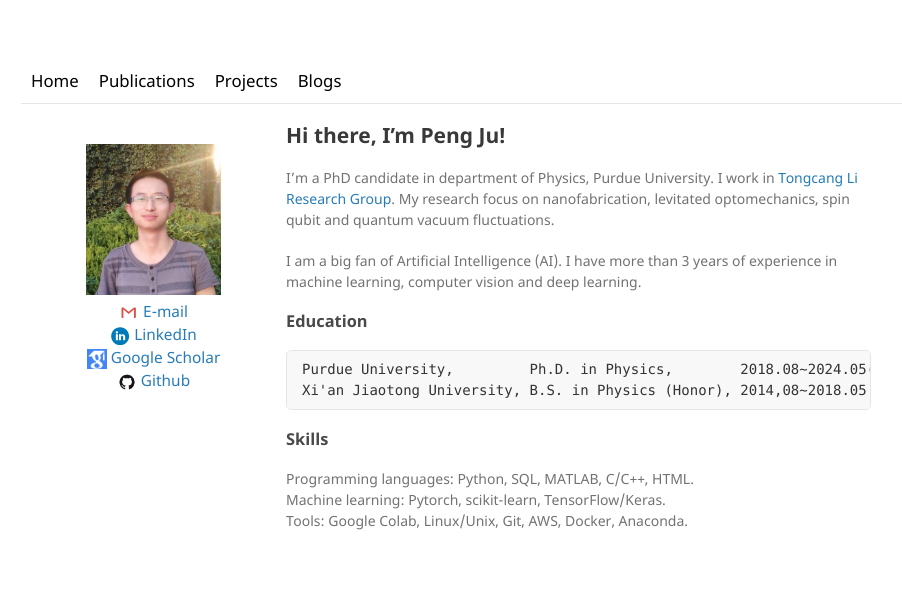
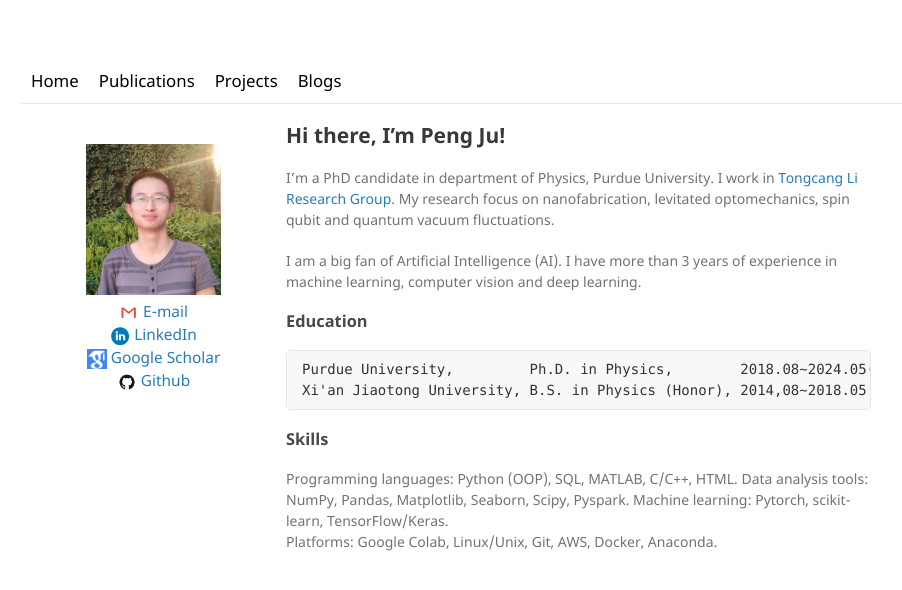
Before and after one commit to peng-ju/peng-ju.github.io, a Jekyll site: the page built from index.md, in a window 1280 px wide. Shown: the top 590 px of the page, without its empty margins (119-1021 px from the left). Built offline with Jekyll 4.4.1, drawn with Linux system fonts in a browser that asks for light colours.

Commit message:
Update index.md

```diff
--- a/index.md
+++ b/index.md
@@ -15,7 +15,7 @@ Xi'an Jiaotong University, B.S. in Physics (Honor), 2014,08~2018.05.
 </pre>
 
 ### Skills
-
-Programming languages: Python, SQL, MATLAB, C/C++, HTML.
+Programming languages: Python (OOP), SQL, MATLAB, C/C++, HTML.
+Data analysis tools: NumPy, Pandas, Matplotlib, Seaborn, Scipy, Pyspark.
 Machine learning: Pytorch, scikit-learn, TensorFlow/Keras.
-Tools: Google Colab, Linux/Unix, Git, AWS, Docker, Anaconda.
+Platforms: Google Colab, Linux/Unix, Git, AWS, Docker, Anaconda.
```
